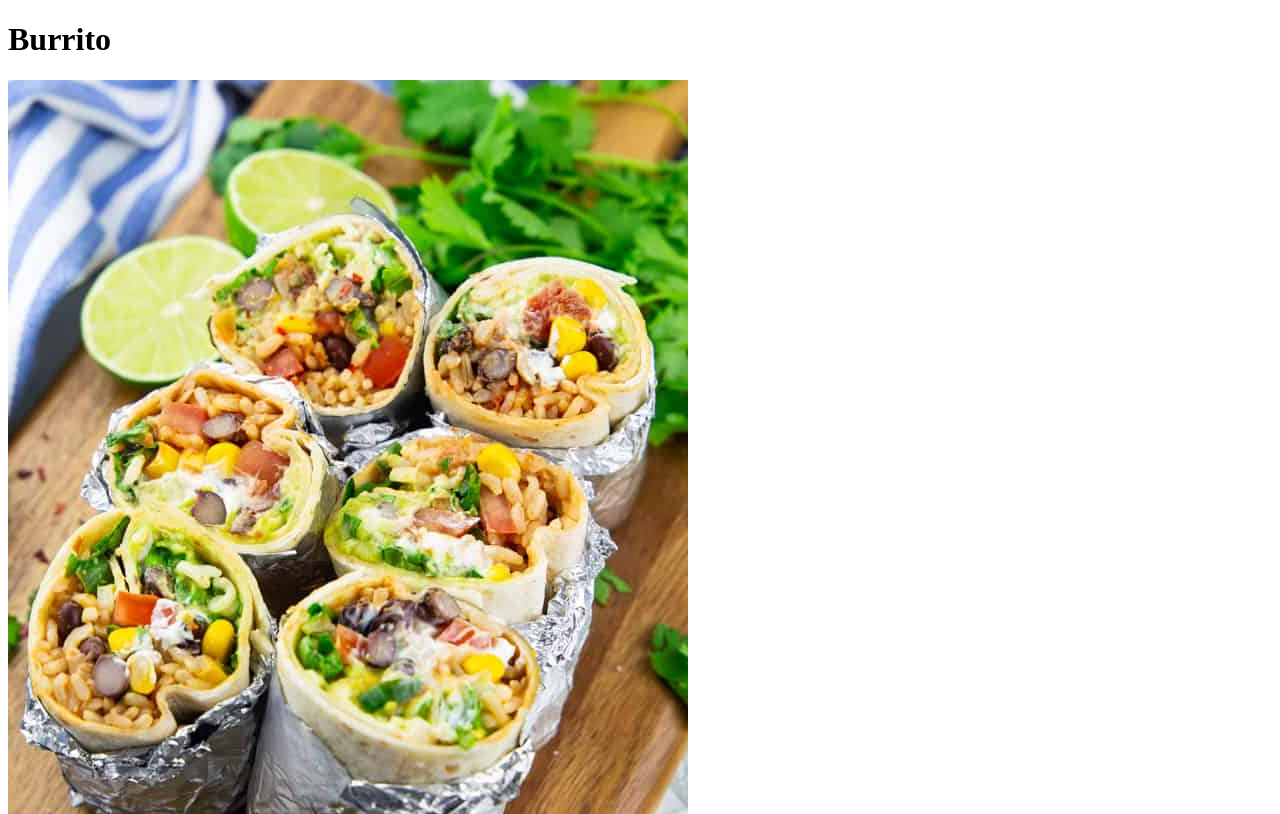
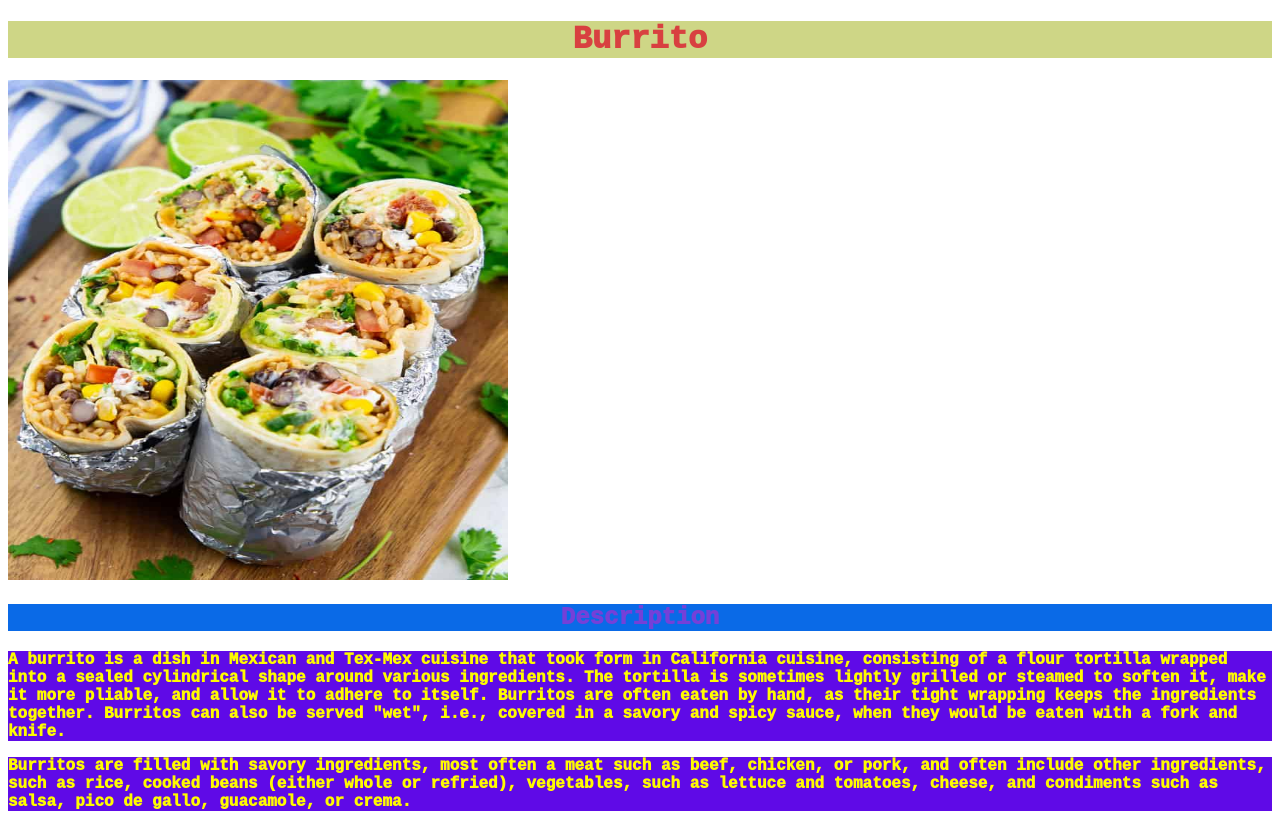
Before and after one commit to wfrank22/odin-recipes, a plain HTML site: page recipes/burrito.html in a window 1280 px wide. Shown: the top 814 px of the page. Drawn offline with Linux system fonts and the light colour scheme.

Commit message:
Add style.css and CSS additions to html files

```diff
--- a/recipes/burrito.html
+++ b/recipes/burrito.html
@@ -5,6 +5,7 @@
     <meta http-equiv="X-UA-Compatible" content="IE=edge">
     <meta name="viewport" content="width=device-width, initial-scale=1.0">
     <title>Burrito Recipe</title>
+    <link rel="stylesheet" href="../style.css">
 </head>
 <body>
     <h1>Burrito</h1>
--- /dev/null
+++ b/style.css
@@ -0,0 +1,36 @@
+h1{
+    font-family: "Brush Script MT", 'Courier New';
+    color: rgb(216, 64, 64);
+    font-weight: 1000;
+    background-color: rgb(206, 214, 134);
+    text-align: center;
+}
+
+h2{
+    font-family: "Brush Script MT", 'Courier New';
+    color: rgb(117, 64, 216);
+    font-weight: 1000;
+    background-color: rgb(10, 106, 231);
+    text-align: center;
+}
+
+p,
+ol,
+ul{
+    font-family: "Brush Script MT", 'Courier New';
+    color: rgb(255, 251, 0);
+    font-weight: 1000;
+    background-color: rgb(95, 10, 231);
+}
+
+ul a{
+    font-family: "Brush Script MT", 'Courier New';
+    color: rgb(0, 206, 10);
+    font-weight: 1000;
+    background-color: brown;
+}
+
+img{
+    width: 500px;
+    height: 500px;
+}
```
Also changed, not shown: index.html (+1 -0 lines), recipes/hotdog.html (+1 -0 lines), recipes/pizza.html (+1 -0 lines).
